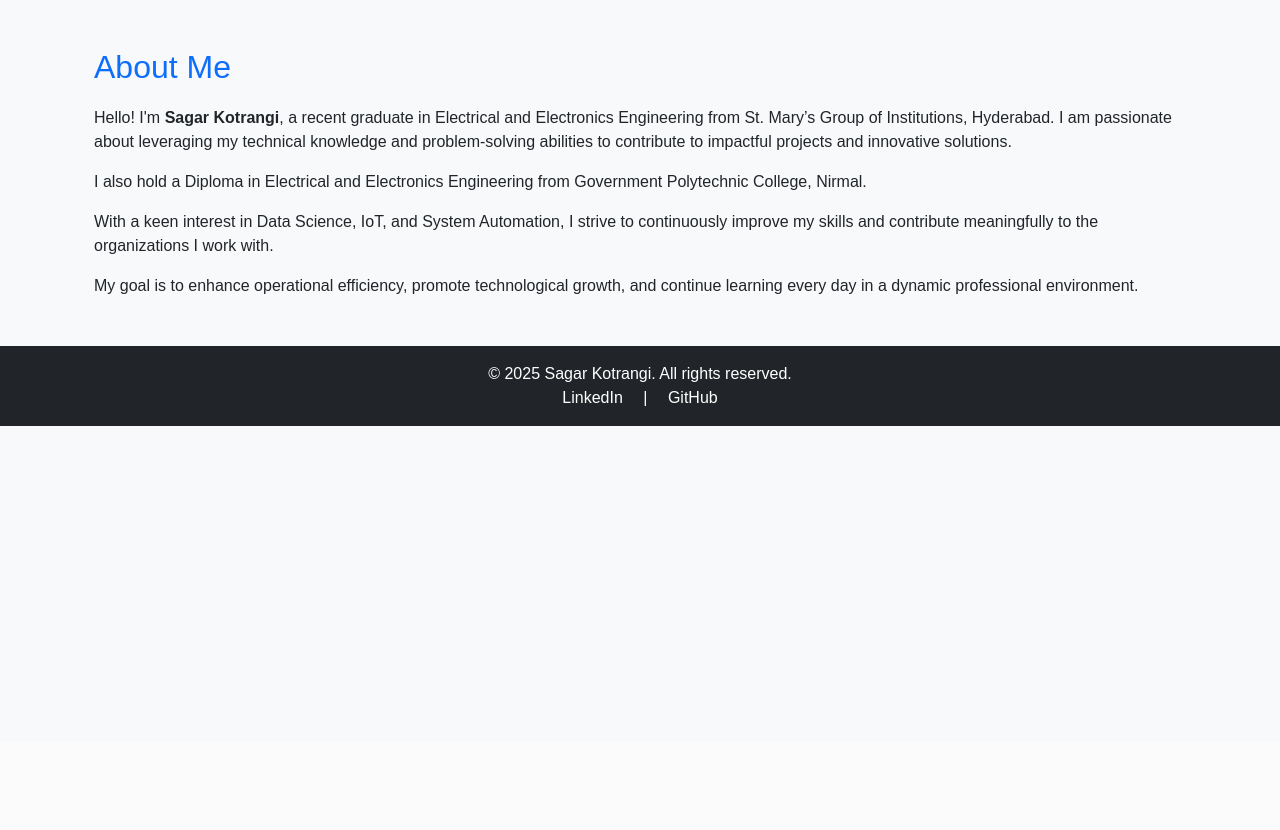
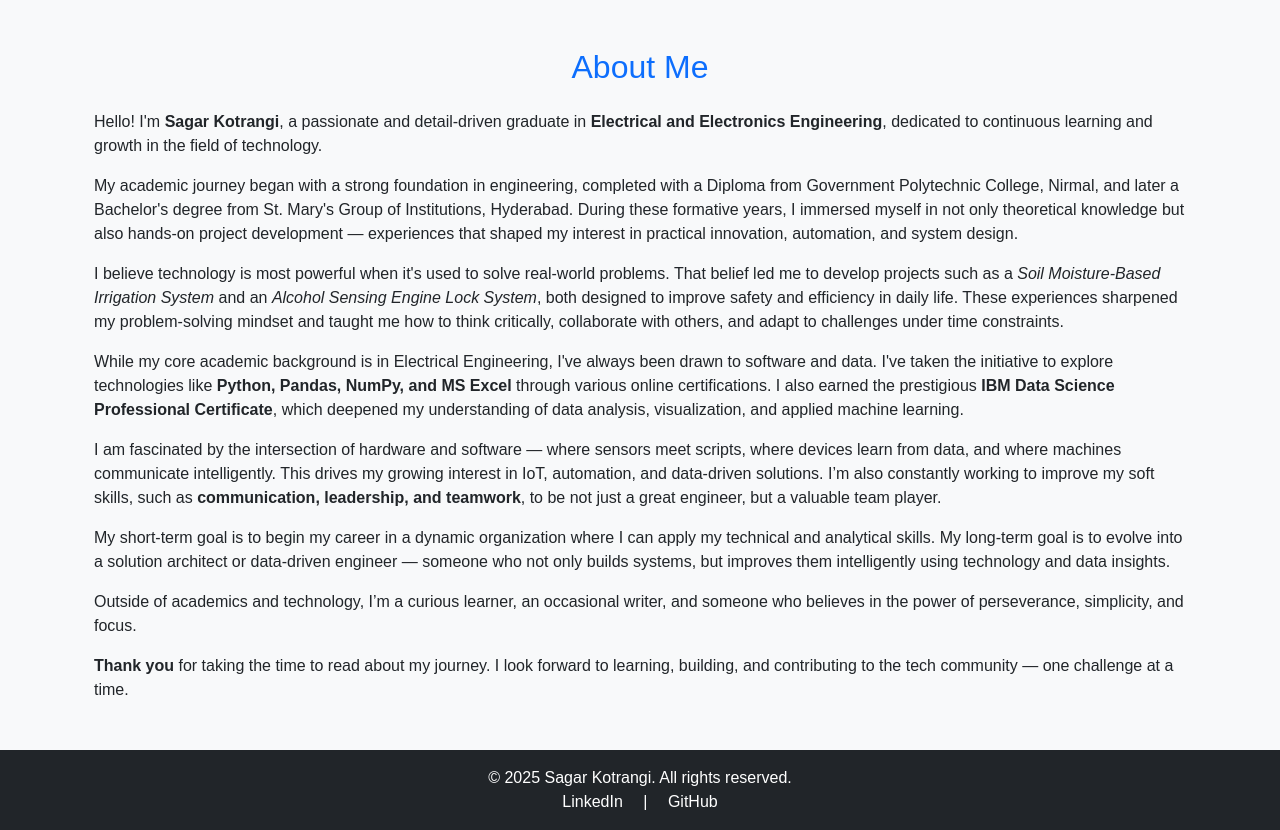
Before and after one commit to SagarKotrangi014/sagar_portfolio, a Flask app: page /about in a window 1280 px wide. Shown: the part 58-888 px from the top of the page. Before the commit the page ends 484 px from the top, so only its background shows below. Run offline with Flask 3, Linux system fonts and the light colour scheme.

Commit message:
about updated

```diff
--- a/templates/about.html
+++ b/templates/about.html
@@ -3,14 +3,23 @@
 {% block title %}About Me - Sagar Kotrangi{% endblock %}
 
 {% block content %}
-<div class="container">
-    <h2>About Me</h2>
-    <p>Hello! I'm <strong>Sagar Kotrangi</strong>, a recent graduate in Electrical and Electronics Engineering from St. Mary’s Group of Institutions, Hyderabad. I am passionate about leveraging my technical knowledge and problem-solving abilities to contribute to impactful projects and innovative solutions.</p>
+<div class="container fade-in">
+    <h2 class="text-center mb-4">About Me</h2>
 
-    <p>I also hold a Diploma in Electrical and Electronics Engineering from Government Polytechnic College, Nirmal.</p>
+    <p>Hello! I'm <strong>Sagar Kotrangi</strong>, a passionate and detail-driven graduate in <strong>Electrical and Electronics Engineering</strong>, dedicated to continuous learning and growth in the field of technology.</p>
 
-    <p>With a keen interest in Data Science, IoT, and System Automation, I strive to continuously improve my skills and contribute meaningfully to the organizations I work with.</p>
+    <p>My academic journey began with a strong foundation in engineering, completed with a Diploma from Government Polytechnic College, Nirmal, and later a Bachelor's degree from St. Mary's Group of Institutions, Hyderabad. During these formative years, I immersed myself in not only theoretical knowledge but also hands-on project development — experiences that shaped my interest in practical innovation, automation, and system design.</p>
 
-    <p>My goal is to enhance operational efficiency, promote technological growth, and continue learning every day in a dynamic professional environment.</p>
+    <p>I believe technology is most powerful when it's used to solve real-world problems. That belief led me to develop projects such as a <em>Soil Moisture-Based Irrigation System</em> and an <em>Alcohol Sensing Engine Lock System</em>, both designed to improve safety and efficiency in daily life. These experiences sharpened my problem-solving mindset and taught me how to think critically, collaborate with others, and adapt to challenges under time constraints.</p>
+
+    <p>While my core academic background is in Electrical Engineering, I've always been drawn to software and data. I've taken the initiative to explore technologies like <strong>Python, Pandas, NumPy, and MS Excel</strong> through various online certifications. I also earned the prestigious <strong>IBM Data Science Professional Certificate</strong>, which deepened my understanding of data analysis, visualization, and applied machine learning.</p>
+
+    <p>I am fascinated by the intersection of hardware and software — where sensors meet scripts, where devices learn from data, and where machines communicate intelligently. This drives my growing interest in IoT, automation, and data-driven solutions. I’m also constantly working to improve my soft skills, such as <strong>communication, leadership, and teamwork</strong>, to be not just a great engineer, but a valuable team player.</p>
+
+    <p>My short-term goal is to begin my career in a dynamic organization where I can apply my technical and analytical skills. My long-term goal is to evolve into a solution architect or data-driven engineer — someone who not only builds systems, but improves them intelligently using technology and data insights.</p>
+
+    <p>Outside of academics and technology, I’m a curious learner, an occasional writer, and someone who believes in the power of perseverance, simplicity, and focus.</p>
+
+    <p><strong>Thank you</strong> for taking the time to read about my journey. I look forward to learning, building, and contributing to the tech community — one challenge at a time.</p>
 </div>
 {% endblock %}
```
